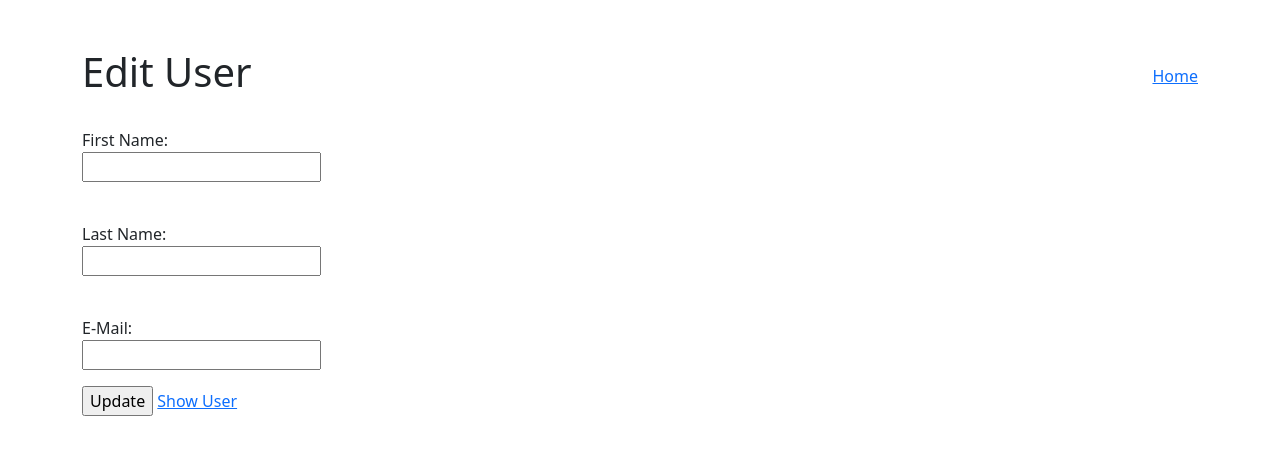
After one commit to aloe-there/users-flask-mysql, a Flask app: template templates/update.html in a window 1280 px wide. The commit adds this page. Shown: the top 455 px of the page. Run offline with Flask 2, Linux system fonts and the light colour scheme; the template is opened without the code that fills it, so the values that code supplies are empty.

Commit message:
added user update and delete template/views

```diff
--- a/server.py
+++ b/server.py
@@ -2,8 +2,12 @@ from flask import Flask, render_template, request, redirect
 from mysqlconnection import connectToMySQL      # import the function that will return an instance of a connection
 app = Flask(__name__)
 
+@app.route('/')
+def go_to_home():
+    return redirect('/users')
+
 @app.route("/users")
-def index():
+def home_page():
     mysql = connectToMySQL('users_schema')       # call the function, passing in the name of our db
     query = 'SELECT *, DATE_FORMAT(created_at, "%M %d, %Y") as creation_date FROM users;'
     users = mysql.query_db(query)  # call the query_db function, pass in the query as a string
@@ -14,19 +18,55 @@ def index():
 def create_user():
     return render_template("create.html")
 
+@app.route("/users/<int:id>")
+def show_user(id):
+    mysql = connectToMySQL('users_schema')       # call the function, passing in the name of our db
+    query = f'SELECT *, DATE_FORMAT(created_at, "%M %d, %Y") as creation_date, \
+                        DATE_FORMAT(updated_at, "%M %d, %Y at %h:%i %p") as update_datetime \
+                        FROM users WHERE id={id};'
+    user = mysql.query_db(query)  # call the query_db function, pass in the query as a string
+    print("Show",user)
+    return render_template("show.html", user=user[0])
+
+@app.route("/users/<int:id>/edit")
+def edit_user(id):
+    mysql = connectToMySQL('users_schema')
+    query = f"SELECT * FROM users WHERE id={id};"
+    user = mysql.query_db(query)
+    return render_template("update.html", user=user[0])
+
 @app.route("/users/add", methods=["POST"])
 def add_user_to_db():
     print(request.form)
     mysql = connectToMySQL('users_schema')
-    query = "INSERT INTO users (firstname, lastname, email) VALUES (%(fn)s, %(ln)s, %(email)s);"
+    query = "INSERT INTO users (firstname, lastname, email, created_at, updated_at) VALUES (%(fn)s, %(ln)s, %(email)s, NOW(), NOW());"
     data = {
         "fn": request.form["fname"],
         "ln": request.form["lname"],
         "email": request.form["email"]
     }
-    new_user_id = mysql.query_db(query,data)
-    return redirect('/users')
+    new_user_id = mysql.query_db(query, data)
+    return redirect(f"/users/{new_user_id}")
 
+@app.route("/users/<int:id>/update", methods=["POST"])
+def update_user(id):
+    mysql = connectToMySQL('users_schema')
+    query = "UPDATE users SET firstname=%(fn)s,  lastname=%(ln)s, email=%(email)s, updated_at=NOW() WHERE id=%(id)s"
+    data = {
+        "fn": request.form["fname"],
+        "ln": request.form["lname"],
+        "email": request.form["email"],
+        "id": id
+    }
+    mysql.query_db(query, data)
+    return redirect(f"/users/{id}")
+
+@app.route("/users/<int:id>/delete")
+def delete_user(id):
+    mysql = connectToMySQL('users_schema')
+    query = f"DELETE FROM users WHERE id={id};"
+    mysql.query_db(query)
+    return redirect("/users")
 
 if __name__ == "__main__":
     app.run(debug=True)
--- a/templates/create.html
+++ b/templates/create.html
@@ -9,12 +9,12 @@
 </head>
 <body>
     <div class="container mt-5">
-        <div class="d-flex align-items-center justify-content-between"><h1>Add a Friend</h1><a href="/users">Home</a></div>
+        <div class="d-flex align-items-center justify-content-between"><h1>Create a New User</h1><a href="/users">Home</a></div>
         <form action="/users/add" method="POST">
             <p>First Name: <br><input type="text" name="fname"></p>
             <p>Last Name: <br><input type="text" name="lname"></p>
             <p>E-Mail: <br><input type="text" name="email"></p>
-            <p><input type="submit" value="Add User"></p>
+            <p><input type="submit" value="Create"></p>
         </form>
     </div>
 </body>
--- /dev/null
+++ b/templates/update.html
@@ -0,0 +1,21 @@
+<!DOCTYPE html>
+<html lang="en">
+<head>
+    <meta charset="UTF-8">
+    <meta http-equiv="X-UA-Compatible" content="IE=edge">
+    <meta name="viewport" content="width=device-width, initial-scale=1.0">
+    <link href="http://cdn.jsdelivr.net/npm/bootstrap@5.0.0/dist/css/bootstrap.min.css" rel="stylesheet" integrity="sha384-wEmeIV1mKuiNpC+IOBjI7aAzPcEZeedi5yW5f2yOq55WWLwNGmvvx4Um1vskeMj0" crossorigin="anonymous">
+    <title>New User</title>
+</head>
+<body>
+    <div class="container mt-5">
+        <div class="d-flex align-items-center justify-content-between"><h1>Edit User {{ user.id }}</h1><a href="/users">Home</a></div>
+        <form action="/users/{{ user.id }}/update" method="POST">
+            <p>First Name: <br><input type="text" name="fname" value="{{ user.firstname }}"></p>
+            <p>Last Name: <br><input type="text" name="lname" value="{{ user.lastname }}"></p>
+            <p>E-Mail: <br><input type="text" name="email" value="{{ user.email }}"></p>
+            <p><input type="submit" value="Update"> <a href="/users/{{ user.id }}">Show User</a></p>
+        </form>
+    </div>
+</body>
+</html>
```
Also changed, not shown: templates/index.html (+8 -4 lines), templates/show.html (added, +24 -0 lines).
